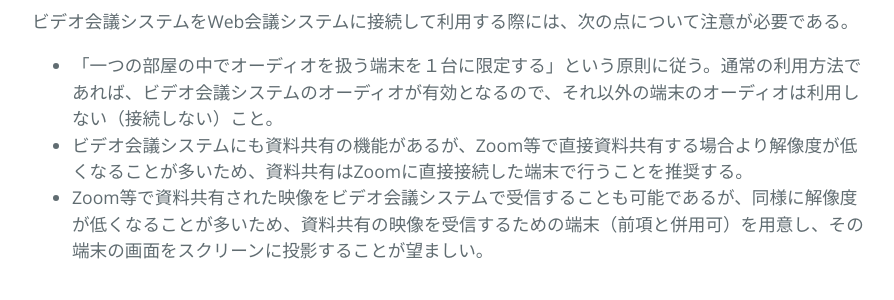
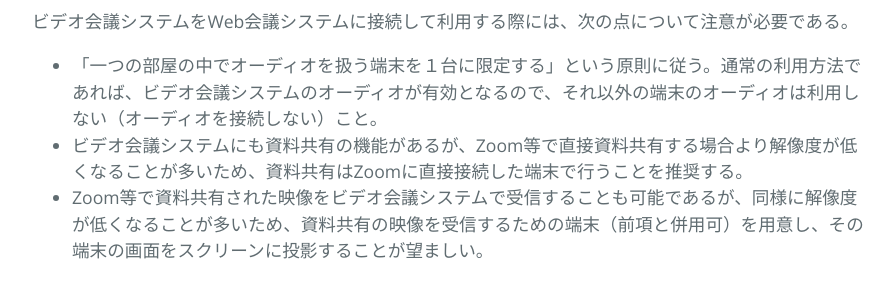
Before and after one commit to kyoto-u/online-edu, a Jekyll site: the page built from zoom-hybrid-use.md, in a window 1280 px wide and 900 px high, scrolled down 5857 px. Shown: the part 207-507 px from the top of the window, without its empty margins (192-1086 px from the left). Built offline with Jekyll 4.4.1, drawn with Linux system fonts in a browser that asks for light colours.

Commit message:
Update zoom-hybrid-use.md

```diff
--- a/zoom-hybrid-use.md
+++ b/zoom-hybrid-use.md
@@ -150,7 +150,7 @@ PCに入出力するオーディオの音量を柔軟に調整するためには
 
 ビデオ会議システムをWeb会議システムに接続して利用する際には、次の点について注意が必要である。
 
-- 「一つの部屋の中でオーディオを扱う端末を１台に限定する」という原則に従う。通常の利用方法であれば、ビデオ会議システムのオーディオが有効となるので、それ以外の端末のオーディオは利用しない（接続しない）こと。
+- 「一つの部屋の中でオーディオを扱う端末を１台に限定する」という原則に従う。通常の利用方法であれば、ビデオ会議システムのオーディオが有効となるので、それ以外の端末のオーディオは利用しない（オーディオを接続しない）こと。
 - ビデオ会議システムにも資料共有の機能があるが、Zoom等で直接資料共有する場合より解像度が低くなることが多いため、資料共有はZoomに直接接続した端末で行うことを推奨する。
 - Zoom等で資料共有された映像をビデオ会議システムで受信することも可能であるが、同様に解像度が低くなることが多いため、資料共有の映像を受信するための端末（前項と併用可）を用意し、その端末の画面をスクリーンに投影することが望ましい。
 
```
